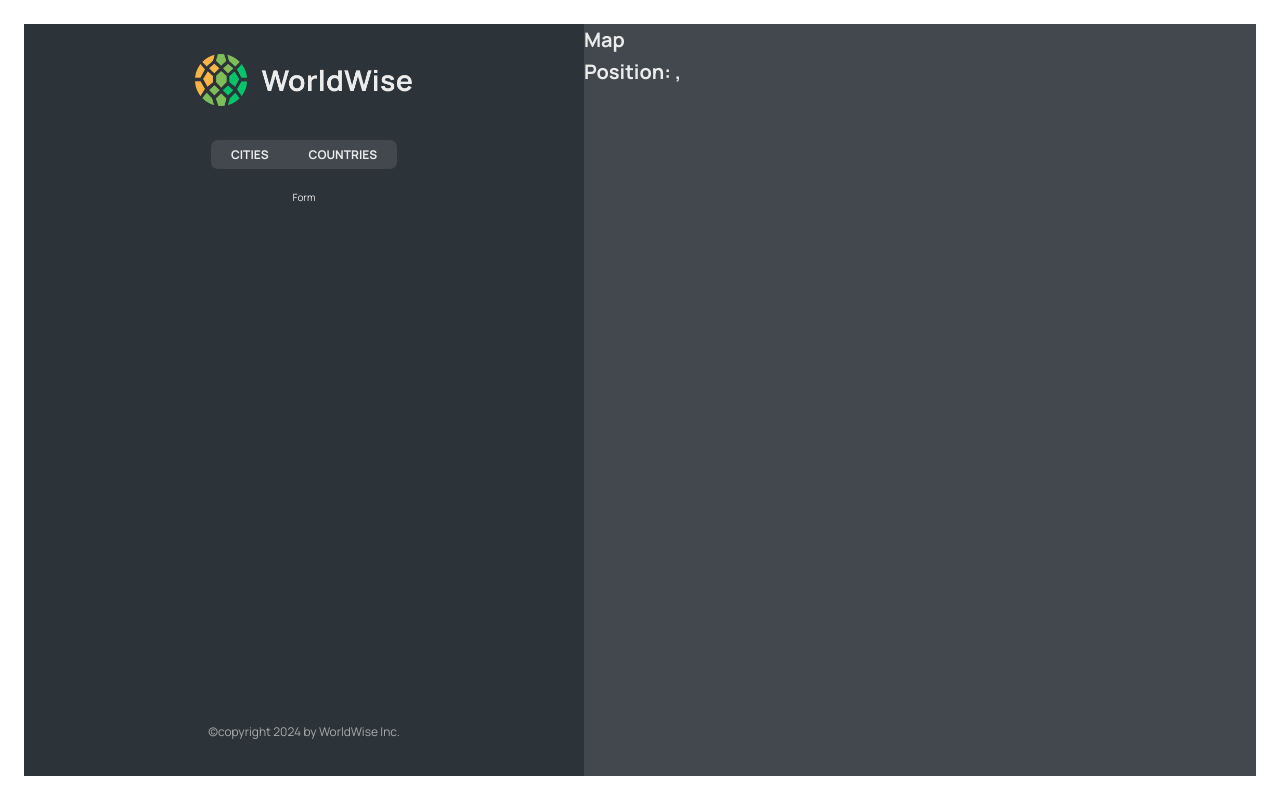
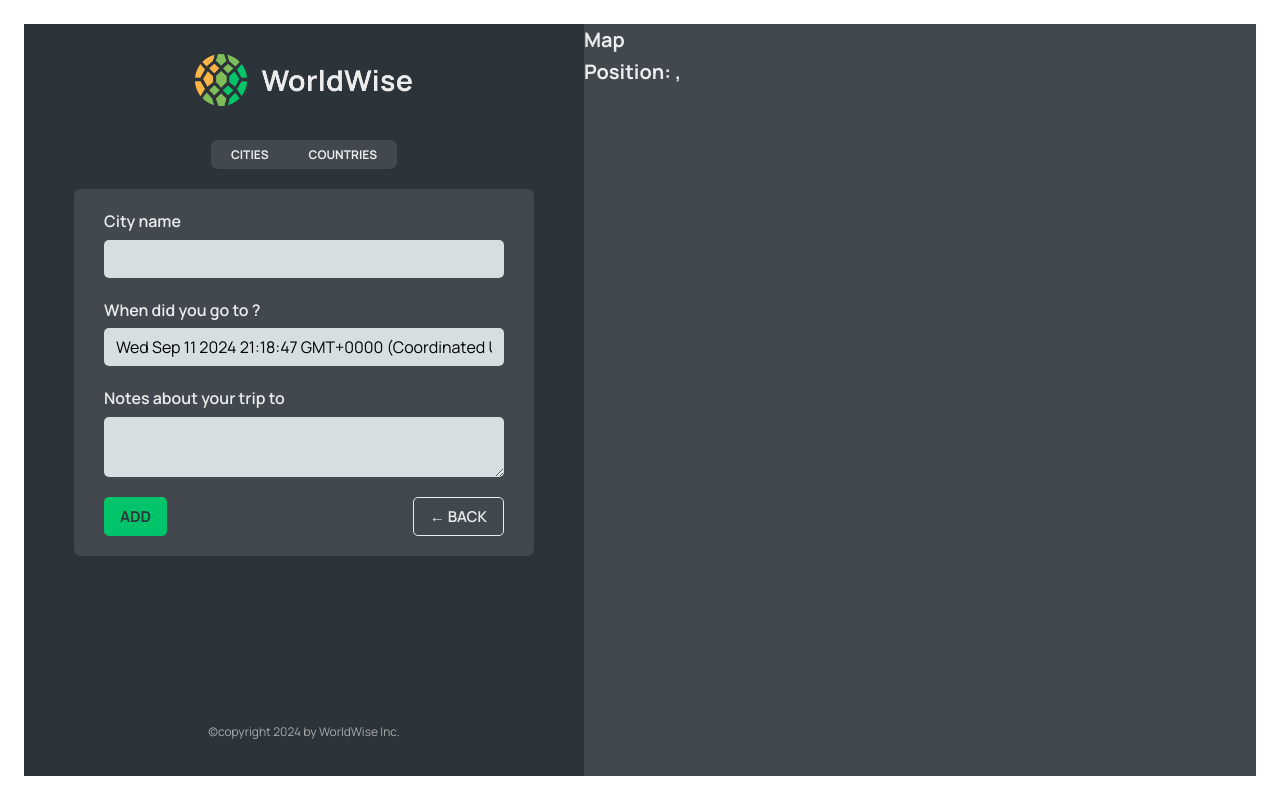
Before and after one commit to dareyOG/WorldWise, a React (Vite) app: page /app/form in a window 1280 px wide. Built offline with nearby package versions, Linux system fonts and the light colour scheme; data requests are answered from the project's data file.

Commit message:
set navigation programmatically with useNavigate(imperative) and Navigate(declarative)

```diff
--- a/src/App.jsx
+++ b/src/App.jsx
@@ -1,6 +1,5 @@
 import { useEffect, useState } from 'react';
-import { BrowserRouter, Route, Routes } from 'react-router-dom';
-
+import { BrowserRouter, Navigate, Route, Routes } from 'react-router-dom';
 import Homepage from './pages/Homepage';
 import Pricing from './pages/Pricing';
 import Product from './pages/Product';
@@ -10,6 +9,7 @@
 import CityList from './components/CityList';
 import CountryList from './components/CountryList';
 import City from './components/City';
+import Form from './components/Form';
 
 const BASE_URL = 'http://localhost:8000';
 
@@ -41,10 +41,11 @@
         <Route path="product" element={<Product />} />
         <Route path="login" element={<Login />} />
         <Route path="app" element={<AppLayout />}>
-          <Route
+          {/* <Route
             index
             element={<CityList cities={cities} isLoading={isLoading} />}
-          />
+          /> */}
+          <Route index element={<Navigate to="cities" replace />} />
           <Route
             path="cities"
             element={<CityList cities={cities} isLoading={isLoading} />}
@@ -54,7 +55,7 @@
             path="countries"
             element={<CountryList cities={cities} isLoading={isLoading} />}
           />
-          <Route path="form" element={<p>Form</p>} />
+          <Route path="form" element={<Form />} />
         </Route>
         <Route path="*" element={<PageNotFound />} />
       </Routes>
--- /dev/null
+++ b/src/components/Button.jsx
@@ -0,0 +1,11 @@
+import styles from './Button.module.css';
+
+function Button({ children, onClick, type }) {
+  return (
+    <button onClick={onClick} className={`${styles.btn} ${styles[type]}`}>
+      {children}
+    </button>
+  );
+}
+
+export default Button;
--- a/src/components/CountryList.jsx
+++ b/src/components/CountryList.jsx
@@ -18,12 +18,12 @@
     }
   }, []);
 
-  //   console.log(countries);
+  // console.log(countries);
 
   return (
     <ul className={styles.countryList}>
-      {countries.map((country, i) => (
-        <CountryItem country={country} key={i} />
+      {countries.map(country => (
+        <CountryItem country={country} key={country.country} />
       ))}
     </ul>
   );
--- a/src/components/Form.jsx
+++ b/src/components/Form.jsx
@@ -1,22 +1,25 @@
 // "https://api.bigdatacloud.net/data/reverse-geocode-client?latitude=0&longitude=0"
 
-import { useState } from "react";
-
-import styles from "./Form.module.css";
+import { useState } from 'react';
+import Button from './Button';
+import styles from './Form.module.css';
+import { useNavigate } from 'react-router-dom';
 
 export function convertToEmoji(countryCode) {
   const codePoints = countryCode
     .toUpperCase()
-    .split("")
-    .map((char) => 127397 + char.charCodeAt());
+    .split('')
+    .map(char => 127397 + char.charCodeAt());
   return String.fromCodePoint(...codePoints);
 }
 
 function Form() {
-  const [cityName, setCityName] = useState("");
-  const [country, setCountry] = useState("");
+  const navigate = useNavigate();
+
+  const [cityName, setCityName] = useState('');
+  const [country, setCountry] = useState('');
   const [date, setDate] = useState(new Date());
-  const [notes, setNotes] = useState("");
+  const [notes, setNotes] = useState('');
 
   return (
     <form className={styles.form}>
@@ -24,7 +27,7 @@
         <label htmlFor="cityName">City name</label>
         <input
           id="cityName"
-          onChange={(e) => setCityName(e.target.value)}
+          onChange={e => setCityName(e.target.value)}
           value={cityName}
         />
         {/* <span className={styles.flag}>{emoji}</span> */}
@@ -32,25 +35,31 @@
 
       <div className={styles.row}>
         <label htmlFor="date">When did you go to {cityName}?</label>
-        <input
-          id="date"
-          onChange={(e) => setDate(e.target.value)}
-          value={date}
-        />
+        <input id="date" onChange={e => setDate(e.target.value)} value={date} />
       </div>
 
       <div className={styles.row}>
         <label htmlFor="notes">Notes about your trip to {cityName}</label>
         <textarea
           id="notes"
-          onChange={(e) => setNotes(e.target.value)}
+          onChange={e => setNotes(e.target.value)}
           value={notes}
         />
       </div>
 
       <div className={styles.buttons}>
-        <button>Add</button>
-        <button>&larr; Back</button>
+        <Button type="primary">Add</Button>
+        <Button
+          type="back"
+          onClick={e => {
+            e.preventDefault();
+
+            // go a step backwards
+            navigate(-1);
+          }}
+        >
+          &larr; Back
+        </Button>
       </div>
     </form>
   );
--- a/src/components/Map.jsx
+++ b/src/components/Map.jsx
@@ -1,13 +1,21 @@
-import { useSearchParams } from 'react-router-dom';
+import { useNavigate, useSearchParams } from 'react-router-dom';
 import styles from './Map.module.css';
+
 function Map() {
+  const navigate = useNavigate();
+
   const [searchParams, setSearchParams] = useSearchParams();
 
   const lat = searchParams.get('lat');
   const lng = searchParams.get('lng');
 
   return (
-    <div className={styles.mapContainer}>
+    <div
+      className={styles.mapContainer}
+      onClick={() => {
+        navigate('form');
+      }}
+    >
       <h1>Map</h1>
       <h1>
         Position: {lat}, {lng}
```
Also changed, not shown: .eslintrc.cjs.
